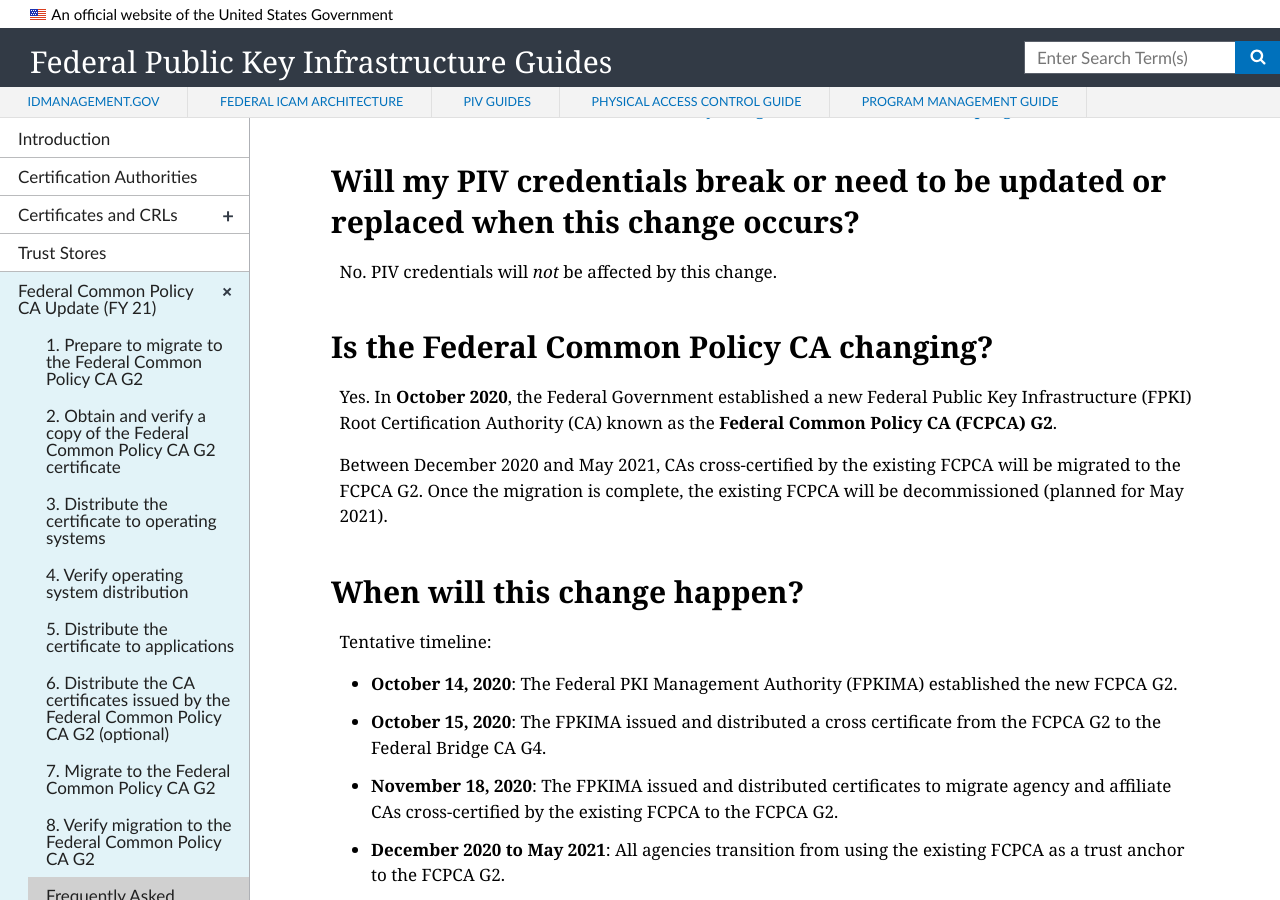
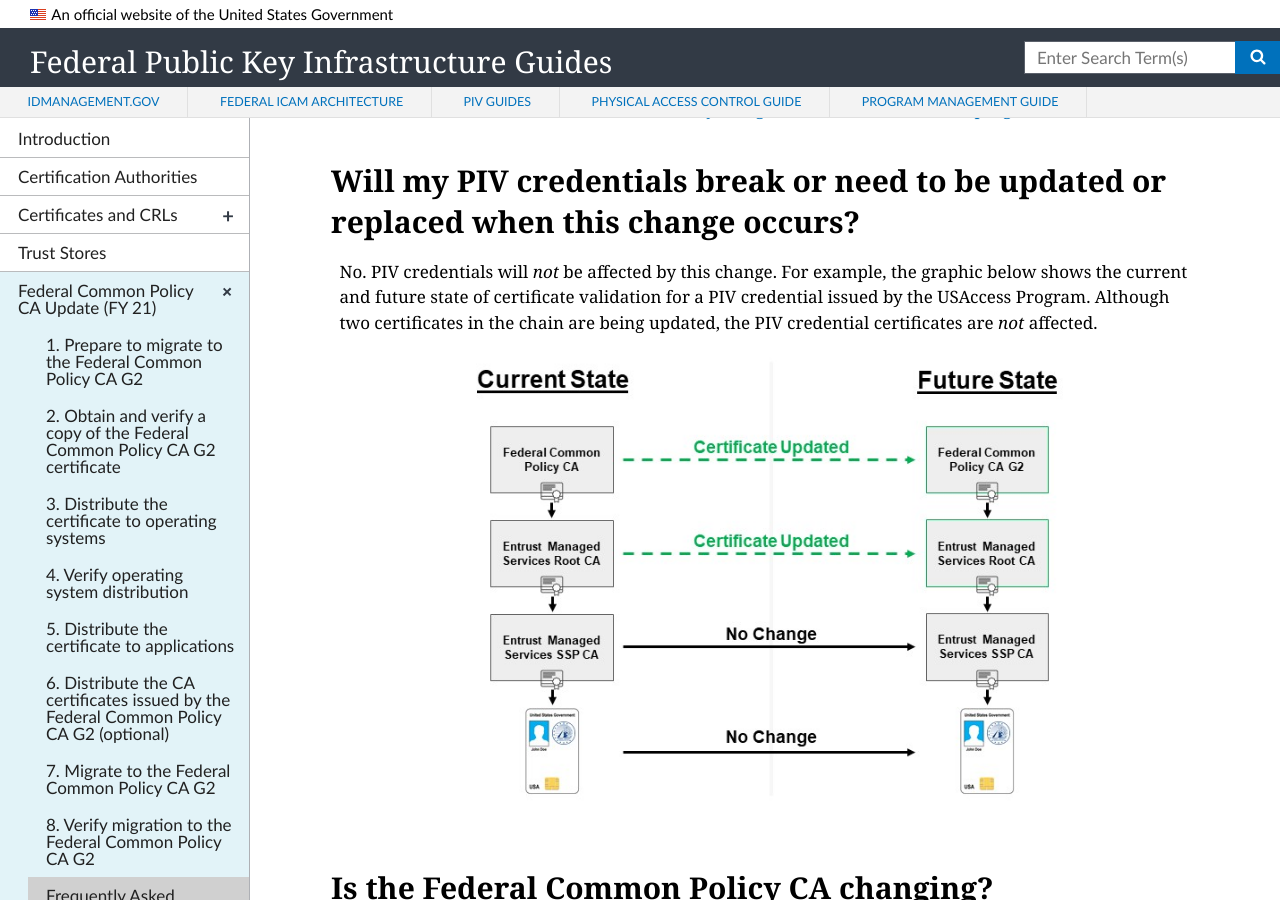
Before and after one commit to GSA/fpki-guides, a Jekyll site: the page built from _common/09_faq.md, in a window 1280 px wide and 900 px high, scrolled down 545 px. Built offline with Jekyll 4.4.1, drawn with Linux system fonts in a browser that asks for light colours; nearby versions of some CDN libraries.

Commit message:
Update 09_faq.md

```diff
--- a/_common/09_faq.md
+++ b/_common/09_faq.md
@@ -21,7 +21,9 @@
 
 ## Will my PIV credentials break or need to be updated or replaced when this change occurs?
 
-No. PIV credentials will *not* be affected by this change.
+No. PIV credentials will *not* be affected by this change.  For example, the graphic below shows the current and future state of certificate validation for a PIV credential issued by the USAccess Program.  Although two certificates in the chain are being updated, the PIV credential certificates are *not* affected.
+<br>
+![current_and_future_state]({{site.baseurl}}/img/FCPCA_G2_Transition.jpg)
 
 ## Is the Federal Common Policy CA changing?
 
```
